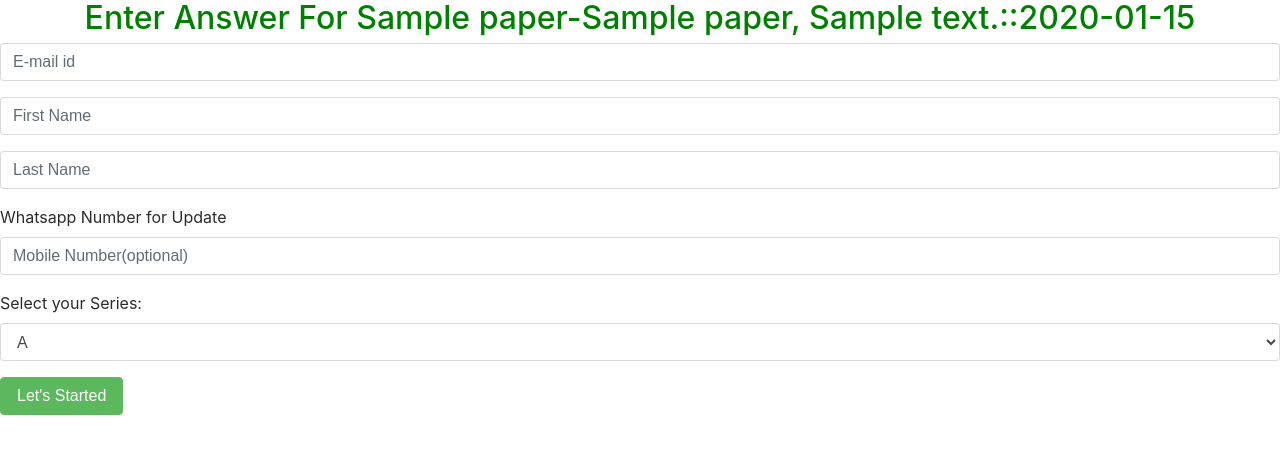
After one commit to docostar/edudoco, a Python web app: template templates/inputanswer.html in a window 1280 px wide. The commit adds this page. Shown: the top 454 px of the page. Run offline with Jinja, Linux system fonts and the light colour scheme; the template is opened without the code that fills it: most values are stand-ins (such as "Sample title", 1, 10 or a date in 2020); some libraries are stand-ins or nearby versions.

Commit message:
Answer form created

```diff
--- /dev/null
+++ b/static/input.js
@@ -0,0 +1,13 @@
+var app=new Vue({
+      el:"#app",
+      data:{
+          showResult:false
+      },
+      methods:{
+        showInput: function(){
+            this.showResult=!this.showResult
+          }
+
+      },
+      delimiters: ['[[',']]']
+})
--- /dev/null
+++ b/templates/inputanswer.html
@@ -0,0 +1,54 @@
+<!DOCTYPE html>
+<html lang="en" dir="ltr">
+  <head>
+    <meta charset="utf-8">
+    <title>Enter your Answer</title>
+    <link rel="stylesheet" href="https://maxcdn.bootstrapcdn.com/bootstrap/4.0.0-beta.3/css/bootstrap.min.css" integrity="sha384-Zug+QiDoJOrZ5t4lssLdxGhVrurbmBWopoEl+M6BdEfwnCJZtKxi1KgxUyJq13dy" crossorigin="anonymous">
+    <link rel="stylesheet" href="static/result.css?v=5">
+  </head>
+  <body>
+    <h2>Enter Answer For {{ paper.examname }}-{{ paper.subject }},  {{paper.exambody}}::{{paper.examdate}} </h2>
+    <form action="{{ url_for('calculate',paper_id=paper.paper_id)}}" method="post">
+
+        <div class="form-group">
+            <input class="form-control" type="email" name="userid" placeholder="E-mail id" required>
+        </div>
+        <div class="form-group">
+            <input class="form-control" name="fName"  placeholder="First Name" required>
+        </div>
+        <div class="form-group">
+            <input class="form-control" name="lName"  placeholder="Last Name" required>
+        </div>
+
+        <div class="form-group">
+            <label for="mo">Whatsapp Number for Update</label>
+            <input class="form-control" name="mo"  placeholder="Mobile Number(optional)">
+        </div>
+        <div class="form-group">
+              <label for="sel1">Select your Series:</label>
+                <select class="form-control" name="series" id="sel1">
+                    <option selected="selected">A</option>
+                    <option>B</option>
+                    <option>C</option>
+                    <option>D</option>
+                  </select>
+        </div>
+        <div id="app">
+          <button v-on:click="showInput" class="btn btn-success" type="button" name="button">Let's Started</button>
+          <div v-show="showResult">
+                  {% for n in range(150) %}
+                  <label for="q{{n+1}}">Enter answer for Q.{{n+1}}</label>
+                  <input type="text" name="q{{n+1}}" placeholder="Q.{{n+1}}"><br/>
+                  {% endfor %}
+                  <div class="form-group">
+                      <button class="btn btn-primary">Submit</button>
+                  </div>
+          </div>
+        </div>
+
+
+    </form>
+    <script src="https://cdn.jsdelivr.net/npm/vue@2.6.10/dist/vue.min.js"></script>
+    <script src="static/input.js?v=1"> </script>
+  </body>
+</html>
--- a/templates/paper.html
+++ b/templates/paper.html
@@ -24,8 +24,8 @@
                           {{ paper.examname }}-{{ paper.subject }},           {{paper.exambody}}::{{paper.examdate}}
                     </a>
                 {% else %}
-                    <a href="{{ url_for('test', paper_id=paper.paper_id) }}">
-                      Key:  {{ paper.examname }}-{{ paper.subject }},           {{paper.exambody}}::{{paper.examdate}}
+                    <a href="{{ url_for('input', paper_id=paper.paper_id) }}">
+                      {{ paper.examname }}-{{ paper.subject }},           {{paper.exambody}}::{{paper.examdate}}
                     </a>
                 {% endif %}
             </li>
```
Also changed, not shown: application.py (+22 -0 lines), models.py (+15 -0 lines), 1 other file.
